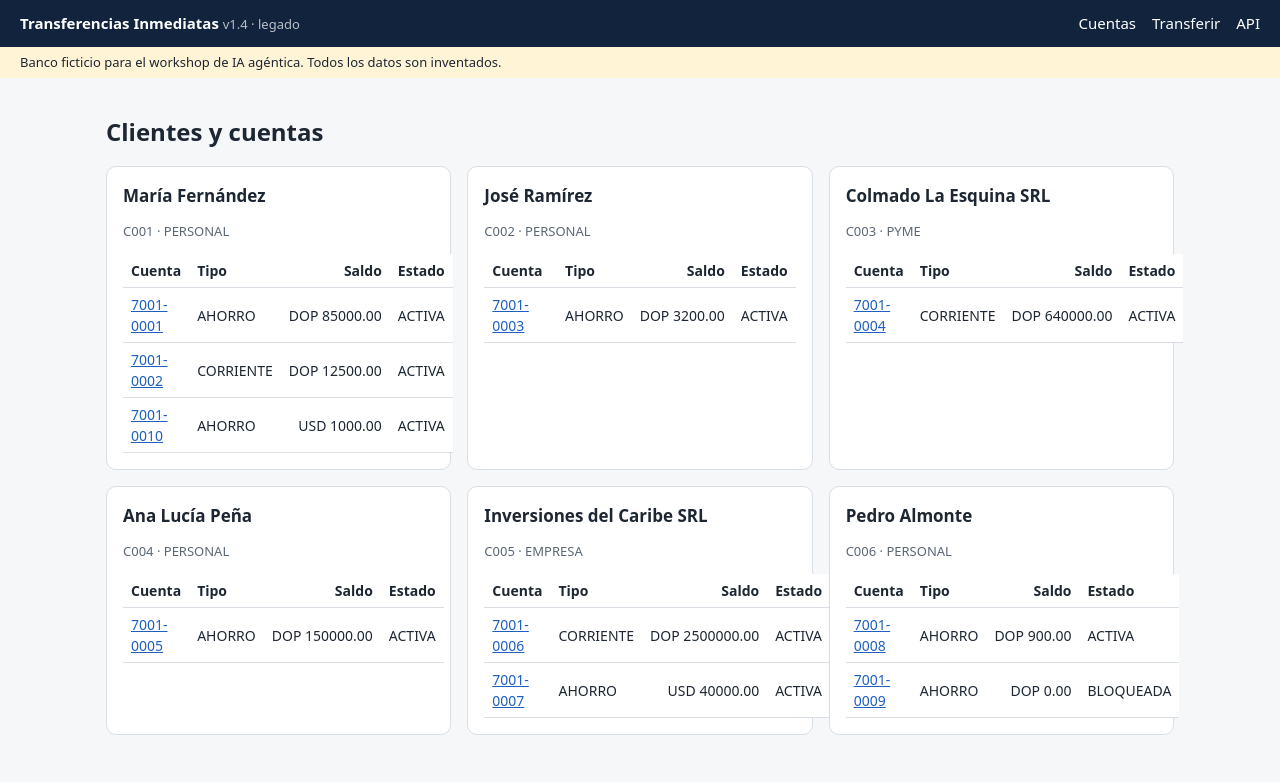
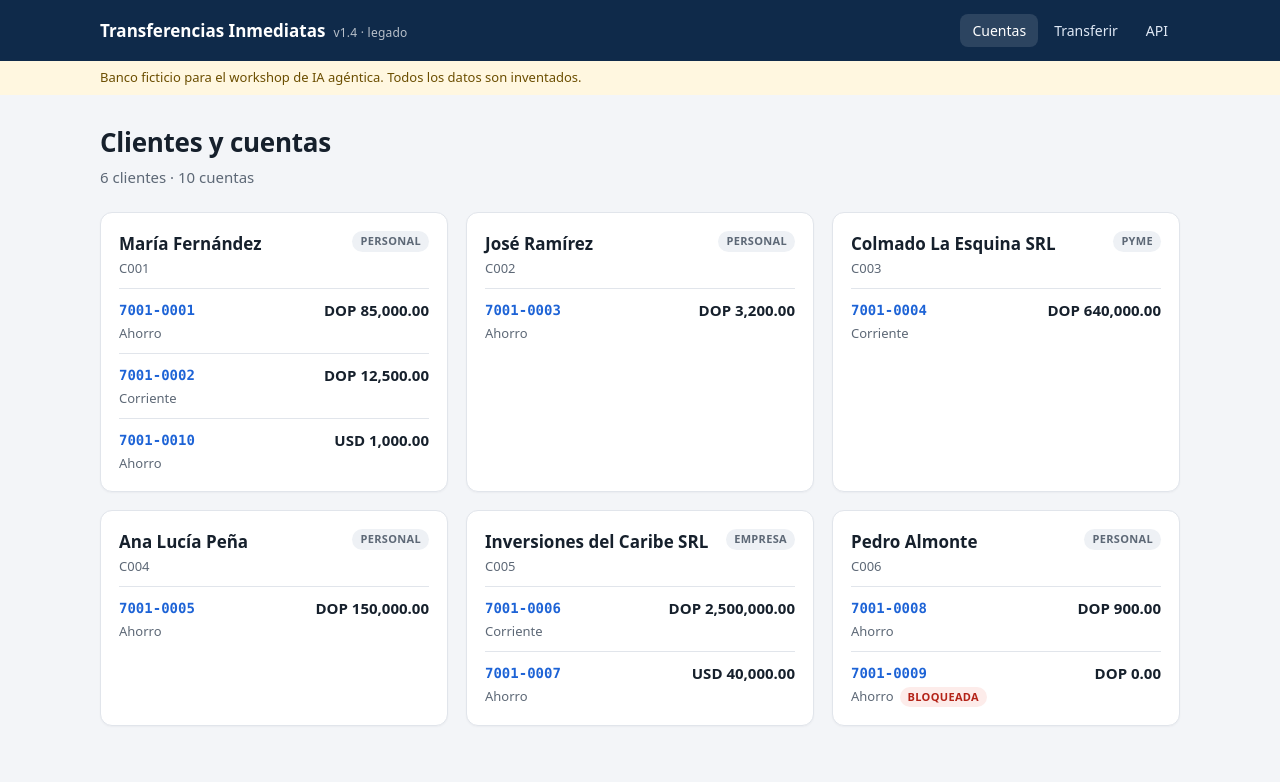
Before and after one commit to luisalvarezepam1/banco-transferencias-legado, a Flask app: page / in a window 1280 px wide. Shown: the top 782 px of the page. Run offline with Flask 3, Linux system fonts and the light colour scheme; data comes from the database, SQL or seed files in the repository.

Commit message:
Nuevo look and feel: tarjetas sin desbordes, montos con separadores, movimientos y comprobante

```diff
--- a/app/__init__.py
+++ b/app/__init__.py
@@ -24,6 +24,22 @@ def create_app(config=None):
     from .api import api
     from .web import web
 
+    @app.template_filter("dinero")
+    def _dinero(texto):
+        """"85000.00" -> "85,000.00" (solo para pantalla; la API conserva el formato sin separadores)."""
+        entero, _, dec = str(texto).partition(".")
+        signo = "-" if entero.startswith("-") else ""
+        return f"{signo}{int(entero.lstrip('-') or 0):,}.{dec or '00'}"
+
+    @app.template_filter("fecha")
+    def _fecha(iso):
+        """"2026-11-05T10:00:00-04:00" -> "05/11/2026 10:00"."""
+        if not iso:
+            return ""
+        d, _, h = str(iso).partition("T")
+        a, m, dia = d.split("-")
+        return f"{dia}/{m}/{a} {h[:5]}"
+
     app.register_blueprint(api)
     app.register_blueprint(web)
     app.teardown_appcontext(db.cerrar)
--- a/app/static/estilo.css
+++ b/app/static/estilo.css
@@ -1,24 +1,70 @@
-:root { --fondo: #f6f7f9; --texto: #1d2733; --dim: #5b6775; --borde: #d9dee5; --acento: #1f5fbf; --error: #b42318; }
+:root {
+  --fondo: #f3f5f8; --superficie: #fff; --texto: #16202c; --dim: #5d6876; --borde: #e1e5eb;
+  --marca: #0f2a4a; --acento: #1d63d6; --acento-suave: #e8f0fd; --ok: #137a4b; --ok-suave: #e5f5ec;
+  --alerta: #a4570b; --alerta-suave: #fdf1e2; --error: #b42318; --error-suave: #fdecea; --radio: 12px;
+}
 * { box-sizing: border-box; }
-body { margin: 0; font: 15px/1.5 system-ui, -apple-system, "Segoe UI", sans-serif; background: var(--fondo); color: var(--texto); }
-.barra { display: flex; justify-content: space-between; align-items: center; padding: 12px 20px; background: #12243d; color: #fff; flex-wrap: wrap; gap: 8px; }
-.barra a { color: #fff; text-decoration: none; }
-.marca { font-weight: 700; } .marca span { font-weight: 400; opacity: .7; font-size: 13px; }
-nav a { margin-left: 16px; }
-.aviso { margin: 0; padding: 6px 20px; background: #fff4d6; font-size: 13px; }
-main { max-width: 1100px; margin: 0 auto; padding: 20px 16px 48px; }
-h1 { font-size: 24px; } h2 { font-size: 17px; margin: 0 0 4px; }
-.tarjetas { display: grid; grid-template-columns: repeat(auto-fill, minmax(320px, 1fr)); gap: 16px; }
-.tarjeta { background: #fff; border: 1px solid var(--borde); border-radius: 10px; padding: 16px; }
-table { width: 100%; border-collapse: collapse; background: #fff; }
-th, td { text-align: left; padding: 6px 8px; border-bottom: 1px solid var(--borde); font-size: 14px; }
+html { -webkit-text-size-adjust: 100%; }
+body { margin: 0; font: 15px/1.5 system-ui, -apple-system, "Segoe UI", Roboto, sans-serif; background: var(--fondo); color: var(--texto); overflow-x: hidden; }
+a { color: var(--acento); text-decoration: none; } a:hover { text-decoration: underline; }
+
+.barra { background: var(--marca); color: #fff; }
+.barra__in { max-width: 1120px; margin: 0 auto; padding: 14px 20px; display: flex; align-items: center; justify-content: space-between; gap: 12px; flex-wrap: wrap; }
+.marca { color: #fff; font-weight: 700; font-size: 17px; display: flex; align-items: baseline; gap: 8px; }
+.marca small { font-weight: 500; font-size: 12px; opacity: .7; letter-spacing: .02em; }
+.barra nav { display: flex; gap: 4px; flex-wrap: wrap; }
+.barra nav a { color: #dfe8f5; padding: 6px 12px; border-radius: 8px; font-size: 14px; }
+.barra nav a:hover, .barra nav a.activo { background: rgba(255,255,255,.12); color: #fff; text-decoration: none; }
+.aviso { background: #fff7e0; color: #6b4e00; font-size: 13px; }
+.aviso p { max-width: 1120px; margin: 0 auto; padding: 7px 20px; }
+
+main { max-width: 1120px; margin: 0 auto; padding: 28px 20px 56px; }
+h1 { font-size: 26px; margin: 0 0 4px; letter-spacing: -.01em; }
+.sub { color: var(--dim); margin: 0 0 24px; }
+h2 { font-size: 17px; margin: 0; }
+.dim { color: var(--dim); font-size: 13px; }
+
+.tarjetas { display: grid; grid-template-columns: repeat(auto-fill, minmax(min(100%, 340px), 1fr)); gap: 18px; }
+.tarjeta { background: var(--superficie); border: 1px solid var(--borde); border-radius: var(--radio); padding: 18px 18px 8px; min-width: 0; box-shadow: 0 1px 2px rgba(16,24,40,.04); }
+.tarjeta__cab { display: flex; justify-content: space-between; align-items: flex-start; gap: 8px; margin-bottom: 10px; }
+.cuentas { list-style: none; margin: 0; padding: 0; }
+.cuentas li { display: grid; grid-template-columns: 1fr auto; gap: 2px 12px; padding: 10px 0; border-top: 1px solid var(--borde); align-items: center; }
+.cuentas .num-cta { font-family: ui-monospace, "SF Mono", Menlo, monospace; font-size: 14px; white-space: nowrap; font-weight: 600; }
+.cuentas .saldo { text-align: right; font-weight: 600; font-variant-numeric: tabular-nums; white-space: nowrap; }
+.cuentas .meta { display: flex; gap: 6px; align-items: center; flex-wrap: wrap; }
+
+.chip { display: inline-block; font-size: 11px; font-weight: 600; letter-spacing: .03em; padding: 2px 8px; border-radius: 999px; background: var(--acento-suave); color: var(--acento); white-space: nowrap; }
+.chip--ok { background: var(--ok-suave); color: var(--ok); }
+.chip--alerta { background: var(--alerta-suave); color: var(--alerta); }
+.chip--error { background: var(--error-suave); color: var(--error); }
+.chip--gris { background: #eef1f5; color: var(--dim); }
+
+.panel { background: var(--superficie); border: 1px solid var(--borde); border-radius: var(--radio); padding: 20px; margin-bottom: 20px; }
+.resumen { display: flex; flex-wrap: wrap; gap: 24px; align-items: flex-end; justify-content: space-between; }
+.resumen .monto { font-size: 30px; font-weight: 700; font-variant-numeric: tabular-nums; }
+
+.tabla-wrap { overflow-x: auto; border: 1px solid var(--borde); border-radius: var(--radio); background: var(--superficie); }
+table { width: 100%; border-collapse: collapse; }
+th, td { text-align: left; padding: 10px 14px; border-bottom: 1px solid var(--borde); font-size: 14px; vertical-align: top; }
+th { font-size: 12px; text-transform: uppercase; letter-spacing: .04em; color: var(--dim); font-weight: 600; background: #fafbfc; }
+tr:last-child td { border-bottom: 0; }
 .num { text-align: right; font-variant-numeric: tabular-nums; white-space: nowrap; }
-.dim { color: var(--dim); font-size: 13px; }
-a { color: var(--acento); }
-.boton { display: inline-block; background: var(--acento); color: #fff; border: 0; border-radius: 8px; padding: 9px 16px; font: inherit; cursor: pointer; text-decoration: none; }
-.boton--sec { background: #fff; color: var(--acento); border: 1px solid var(--acento); margin-top: 16px; }
-.formulario { display: grid; gap: 12px; max-width: 520px; }
-.formulario label { display: grid; gap: 4px; font-weight: 600; font-size: 14px; }
-.formulario input, .formulario select { font: inherit; padding: 8px; border: 1px solid var(--borde); border-radius: 6px; width: 100%; }
-.error { color: var(--error); background: #fdecea; padding: 10px 12px; border-radius: 8px; }
-.ficha { max-width: 560px; } .ficha th { width: 40%; color: var(--dim); font-weight: 500; }
+.neg { color: var(--error); } .pos { color: var(--ok); }
+.nowrap { white-space: nowrap; }
+
+.boton { display: inline-flex; align-items: center; gap: 6px; background: var(--acento); color: #fff; border: 0; border-radius: 10px; padding: 10px 18px; font: inherit; font-weight: 600; cursor: pointer; }
+.boton:hover { filter: brightness(1.05); text-decoration: none; }
+.boton--sec { background: #fff; color: var(--acento); border: 1px solid var(--acento); margin-top: 20px; }
+
+.formulario { display: grid; gap: 14px; max-width: 560px; }
+.formulario label { display: grid; gap: 6px; font-weight: 600; font-size: 14px; }
+.formulario input, .formulario select { font: inherit; font-weight: 400; padding: 10px 12px; border: 1px solid #cdd4dd; border-radius: 10px; width: 100%; background: #fff; }
+.formulario input:focus, .formulario select:focus { outline: 2px solid var(--acento-suave); border-color: var(--acento); }
+.fila { display: grid; grid-template-columns: 1fr 1fr; gap: 14px; }
+@media (max-width: 560px) { .fila { grid-template-columns: 1fr; } }
+.tarifas { margin-top: 18px; font-size: 13px; color: var(--dim); }
+.tarifas li { margin: 2px 0; }
+
+.error { color: var(--error); background: var(--error-suave); padding: 12px 14px; border-radius: 10px; margin: 0 0 16px; }
+.ficha th { width: 38%; text-transform: none; letter-spacing: 0; font-size: 14px; background: transparent; }
+.total td, .total th { font-weight: 700; font-size: 15px; color: var(--texto); }
--- a/app/templates/base.html
+++ b/app/templates/base.html
@@ -8,10 +8,16 @@
 </head>
 <body>
   <header class="barra">
-    <a class="marca" href="{{ url_for('web.inicio') }}">Transferencias Inmediatas <span>v1.4 · legado</span></a>
-    <nav><a href="{{ url_for('web.inicio') }}">Cuentas</a><a href="{{ url_for('web.transferir') }}">Transferir</a><a href="/api/salud">API</a></nav>
+    <div class="barra__in">
+      <a class="marca" href="{{ url_for('web.inicio') }}">Transferencias Inmediatas <small>v1.4 · legado</small></a>
+      <nav>
+        <a href="{{ url_for('web.inicio') }}" class="{{ 'activo' if request.endpoint in ('web.inicio', 'web.cuenta') }}">Cuentas</a>
+        <a href="{{ url_for('web.transferir') }}" class="{{ 'activo' if request.endpoint == 'web.transferir' }}">Transferir</a>
+        <a href="/api/salud">API</a>
+      </nav>
+    </div>
   </header>
-  <p class="aviso">Banco ficticio para el workshop de IA agéntica. Todos los datos son inventados.</p>
+  <div class="aviso"><p>Banco ficticio para el workshop de IA agéntica. Todos los datos son inventados.</p></div>
   <main>{% block contenido %}{% endblock %}</main>
 </body>
 </html>
--- a/app/templates/inicio.html
+++ b/app/templates/inicio.html
@@ -1,20 +1,24 @@
 {% extends "base.html" %}
 {% block contenido %}
 <h1>Clientes y cuentas</h1>
+<p class="sub">{{ clientes|length }} clientes · {{ clientes|map(attribute='cuentas')|map('length')|sum }} cuentas</p>
 <div class="tarjetas">
 {% for c in clientes %}
   <section class="tarjeta">
-    <h2>{{ c.nombre }}</h2>
-    <p class="dim">{{ c.id }} · {{ c.segmento }}</p>
-    <table>
-      <thead><tr><th>Cuenta</th><th>Tipo</th><th class="num">Saldo</th><th>Estado</th></tr></thead>
-      <tbody>
-      {% for a in c.cuentas %}
-        <tr><td><a href="{{ url_for('web.cuenta', numero=a.numero) }}">{{ a.numero }}</a></td><td>{{ a.tipo }}</td>
-            <td class="num">{{ a.moneda }} {{ a.saldo }}</td><td>{{ a.estado }}</td></tr>
-      {% endfor %}
-      </tbody>
-    </table>
+    <div class="tarjeta__cab">
+      <div><h2>{{ c.nombre }}</h2><p class="dim" style="margin:2px 0 0">{{ c.id }}</p></div>
+      <span class="chip chip--gris">{{ c.segmento }}</span>
+    </div>
+    <ul class="cuentas">
+    {% for a in c.cuentas %}
+      <li>
+        <a class="num-cta" href="{{ url_for('web.cuenta', numero=a.numero) }}">{{ a.numero }}</a>
+        <span class="saldo">{{ a.moneda }} {{ a.saldo|dinero }}</span>
+        <span class="meta"><span class="dim">{{ a.tipo|capitalize }}</span>{% if a.estado != 'ACTIVA' %}<span class="chip chip--error">{{ a.estado }}</span>{% endif %}</span>
+        <span></span>
+      </li>
+    {% endfor %}
+    </ul>
   </section>
 {% endfor %}
 </div>
```
Also changed, not shown: app/templates/comprobante.html (+19 -10 lines), app/templates/cuenta.html (+23 -7 lines), app/templates/transferir.html (+18 -7 lines).
